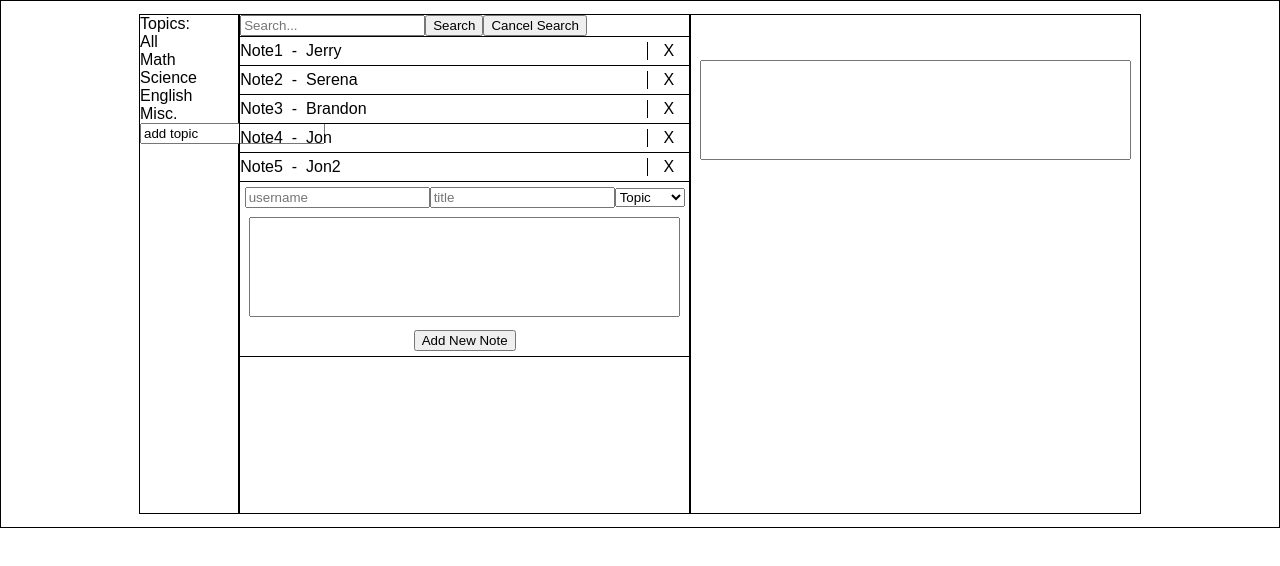
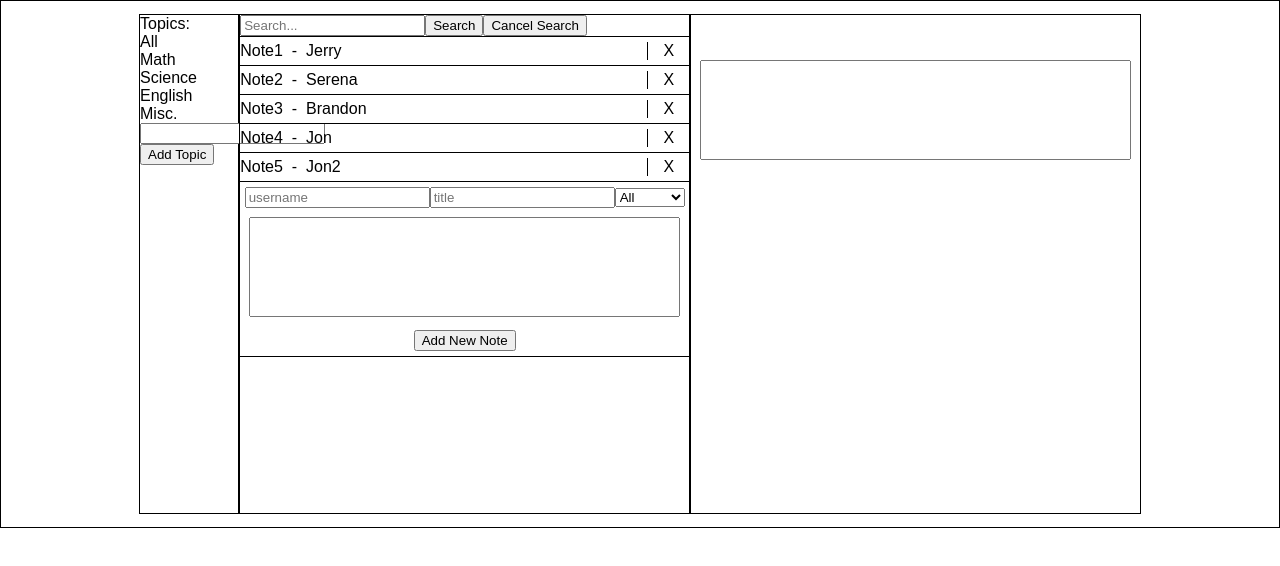
Before and after one commit to JerryKu/Notes_Application, a React (Create React App) app: page / in a window 1280 px wide. Shown: the top 566 px of the page. Built offline with nearby package versions, Linux system fonts and the light colour scheme.

Commit message:
Completed Add Topic Functionality

```diff
--- a/src/App.js
+++ b/src/App.js
@@ -43,18 +43,19 @@ class App extends React.Component {
   }
   onAddTopic(topic){
     this.setState(function(prevState, props){
-      const newTopics = prevState.topics.push(topic);
+      const newTopics = prevState.topics.concat(topic);
       return {
         topics: newTopics,
       }
     })
   }
-  onNoteAdd(username, title, textValue){
+  onNoteAdd(username, title, textValue, selectedTopic){
     this.setState(function(prevState, props){
       const newArray = prevState.notes.concat({
         title: title,
         author: username,
         content: textValue,
+        topic: selectedTopic,
         key:nextId
       })
       console.log(newArray);
--- a/src/components/AddNote.js
+++ b/src/components/AddNote.js
@@ -16,7 +16,7 @@ class AddNote extends Component {
     e.preventDefault();
     if(this.state.username !== "" && this.state.title !== "" && this.state.textValue !== ""){
       console.log("note added");
-      this.props.onAdd(this.state.username, this.state.title, this.state.textValue);
+      this.props.onAdd(this.state.username, this.state.title, this.state.textValue, this.state.selectedTopic);
       this.setState({
         username: "",
         title: "",
@@ -47,20 +47,24 @@ class AddNote extends Component {
       textValue: evt.target.value
     })
   }
+  handleTopicUpdate(evt){
+    this.setState({
+      selectedTopic: evt.target.value
+    })
+  }
   render() {
     return (
       <div className="add-note">
           <form onSubmit={this.onSubmit}>
             <input type="text" placeholder="username" value={this.state.username} onChange={(e)=>{this.handleNameUpdate(e)}}/>
             <input type="text" placeholder="title" value={this.state.title} onChange={(e)=>{this.handleTitleUpdate(e)}}/>
-            <select>
-              <option>Topic</option>
+            <select value={this.state.selectedTopic} onChange={(e)=>this.handleTopicUpdate(e)}>
               {this.props.topics.map(function(topic,index){
                 return <option value={topic}>{topic}</option>
               })}
 
             </select>
-            <textarea rows='10' cols='100' value={this.state.textValue} onChange={(e)=>{this.handleTextUpdate(e)}}/>
+            <textarea value={this.state.textValue} onChange={(e)=>{this.handleTextUpdate(e)}}/>
             <input type="submit" value="Add New Note" />
           </form>
       </div>
--- a/src/components/AddTopic.js
+++ b/src/components/AddTopic.js
@@ -1,10 +1,30 @@
 import React, { Component } from 'react';
 
 class AddTopic extends Component {
-
+  constructor(props){
+    super(props);
+    this.handleChange = this.handleChange.bind(this);
+    this.onSubmit = this.onSubmit.bind(this);
+    this.state = {
+      topic: "",
+    }
+  }
+  handleChange(e){
+    this.setState({
+      topic: e.target.value
+    })
+  }
+  onSubmit(e){
+    e.preventDefault();
+    this.props.onAddTopic(this.state.topic);
+  }
   render() {
     return (
-      <div><input type="text" value="add topic"/>
+      <div>
+        <form onSubmit={this.onSubmit}>
+          <input type="text" value={this.state.topic} onChange={this.handleChange}/>
+          <input type="submit" value="Add Topic"/>
+        </form>
       </div>
     );
   }
--- a/src/components/Topics.js
+++ b/src/components/Topics.js
@@ -13,7 +13,7 @@ class Topics extends Component {
           return <div className="topics" onClick={(e)=>this.props.onTopicSelect(topic)}>{topic}</div>
         }.bind(this))
         }
-        <AddTopic />
+        <AddTopic onAddTopic={this.props.onAddTopic}/>
     </div>
     );
   }
```
